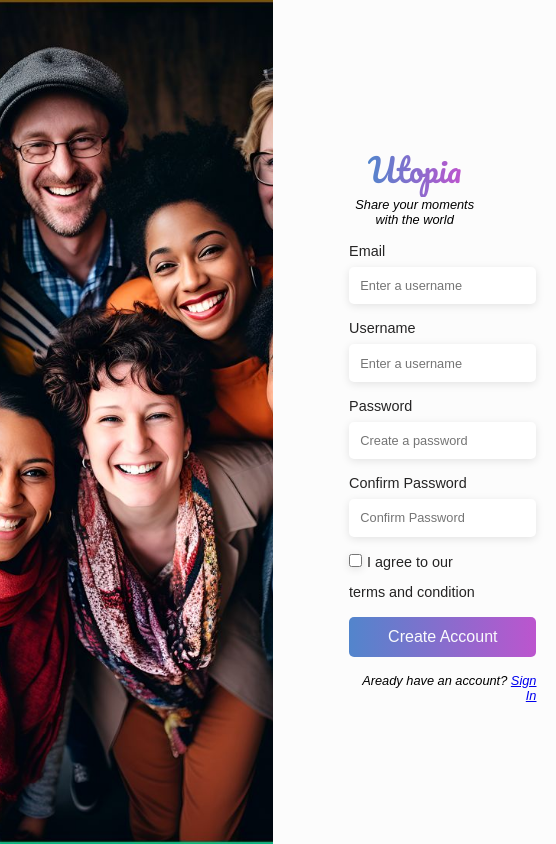
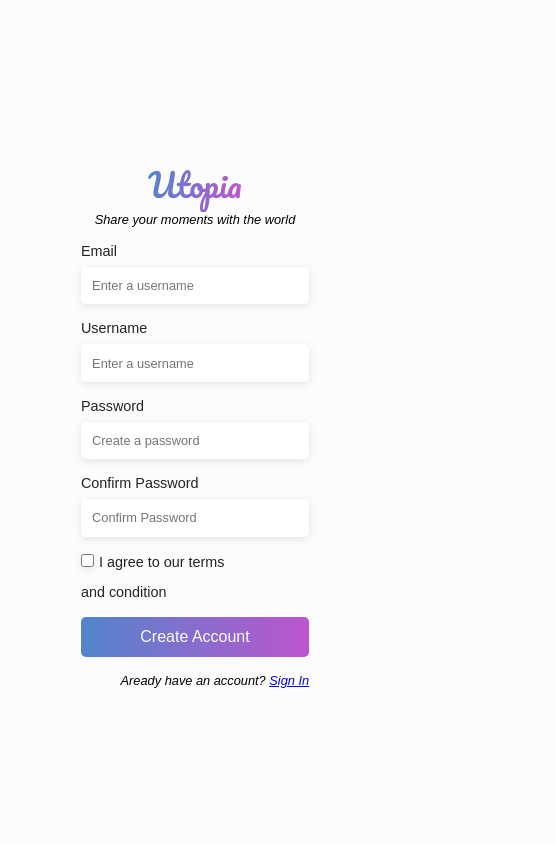
Before and after one commit to Zeezart/Utopia, a React (Vite) app: page / in a window 390 px wide. Shown: the whole page, 556 px wide, since content can reach past the window. Built offline with nearby package versions, Linux system fonts and the light colour scheme; no server answers; a web font is replaced by a local one.

Commit message:
fixed auth mobile screen

```diff
--- a/src/App.css
+++ b/src/App.css
@@ -751,6 +751,16 @@ body{
     }
   }
 
+  #auth-page{
+    .container{
+      img{
+        display: none;
+      }
+      .form-container{
+        padding: 1rem 2rem;
+      }
+    }
+  }
   #home-page{
     display: block;
     width: 100%;
```
